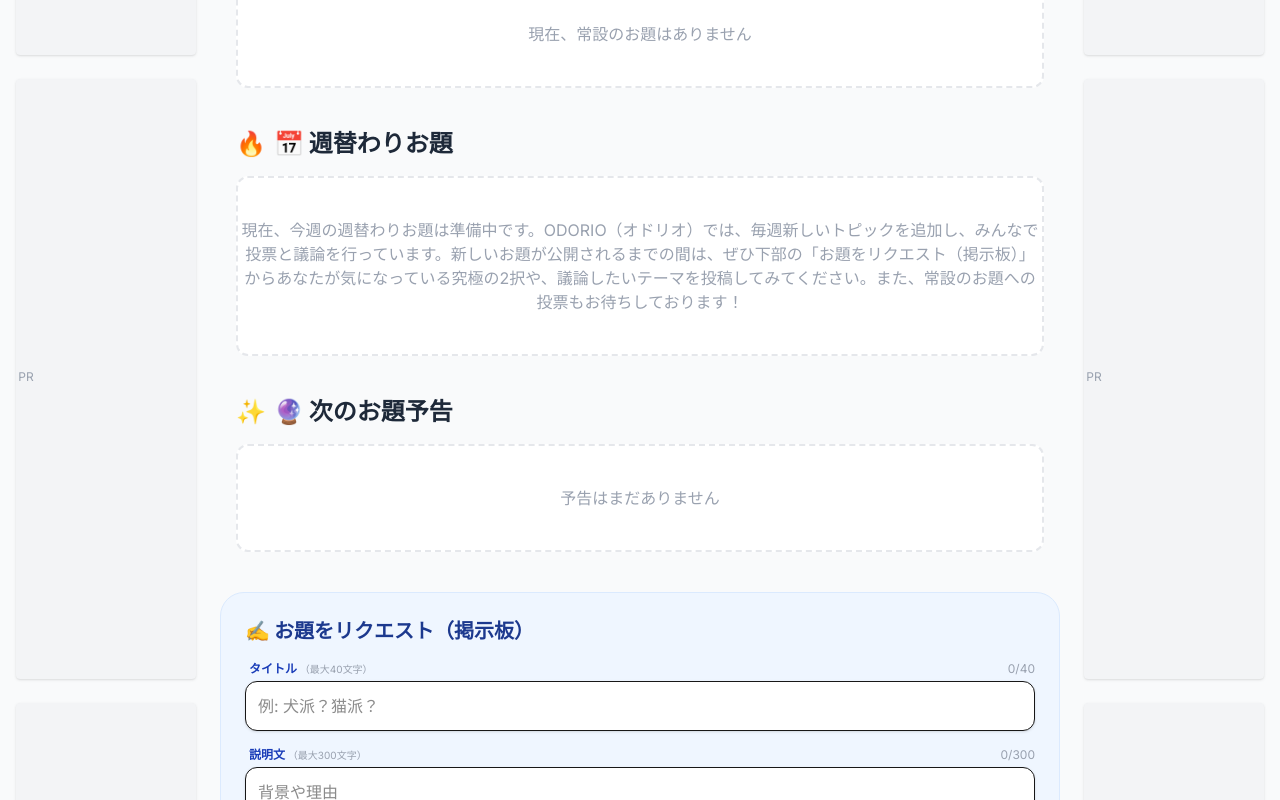
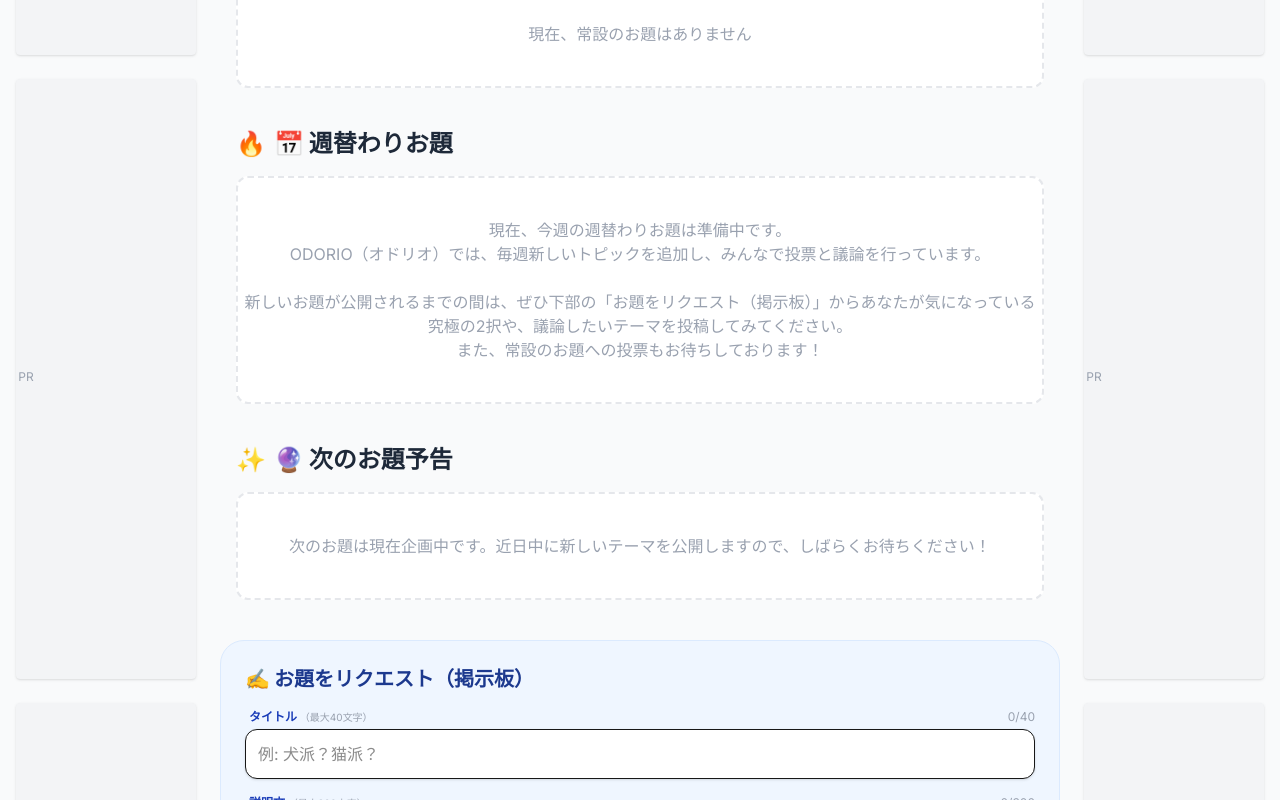
Before and after one commit to odorio-wave/odorio-app, a Next.js app: page / in a window 1280 px wide. Shown: the part 561-1361 px from the top of the page. Built offline with nearby package versions, Linux system fonts and the light colour scheme; no server answers; the database is empty.

Commit message:
説明文修正

```diff
--- a/app/components/HomeClient.tsx
+++ b/app/components/HomeClient.tsx
@@ -595,7 +595,15 @@ export default function Home() {
                             icon="🔥"
                             topics={current}
                             initialCount={2}
-                            emptyMessage="現在、今週の週替わりお題は準備中です。ODORIO（オドリオ）では、毎週新しいトピックを追加し、みんなで投票と議論を行っています。新しいお題が公開されるまでの間は、ぜひ下部の「お題をリクエスト（掲示板）」からあなたが気になっている究極の2択や、議論したいテーマを投稿してみてください。また、常設のお題への投票もお待ちしております！"
+                            emptyMessage={
+                            <>
+                                現在、今週の週替わりお題は準備中です。<br />
+                                ODORIO（オドリオ）では、毎週新しいトピックを追加し、みんなで投票と議論を行っています。<br />
+                                <br />
+                                新しいお題が公開されるまでの間は、ぜひ下部の「お題をリクエスト（掲示板）」からあなたが気になっている究極の2択や、議論したいテーマを投稿してみてください。<br />
+                                また、常設のお題への投票もお待ちしております！
+                            </>
+                            }
                             isResultsVisible={showResults} // ★フラグを渡す
                             userId={userId}
                         />
@@ -606,7 +614,7 @@ export default function Home() {
                             icon="✨"
                             topics={upcoming}
                             initialCount={2}
-                            emptyMessage="予告はまだありません"
+                            emptyMessage="次のお題は現在企画中です。近日中に新しいテーマを公開しますので、しばらくお待ちください！"
                             isResultsVisible={false} // 予告なので結果は非表示
                             userId={userId}
                         />
--- a/app/components/TopicSection.tsx
+++ b/app/components/TopicSection.tsx
@@ -8,7 +8,7 @@ type Props = {
     icon?: string;
     topics: any[];
     initialCount?: number;
-    emptyMessage?: string;
+    emptyMessage?: React.ReactNode;
     isResultsVisible?: boolean;
     onLike?: (id: string) => void;
     userId?: string | null;
```
